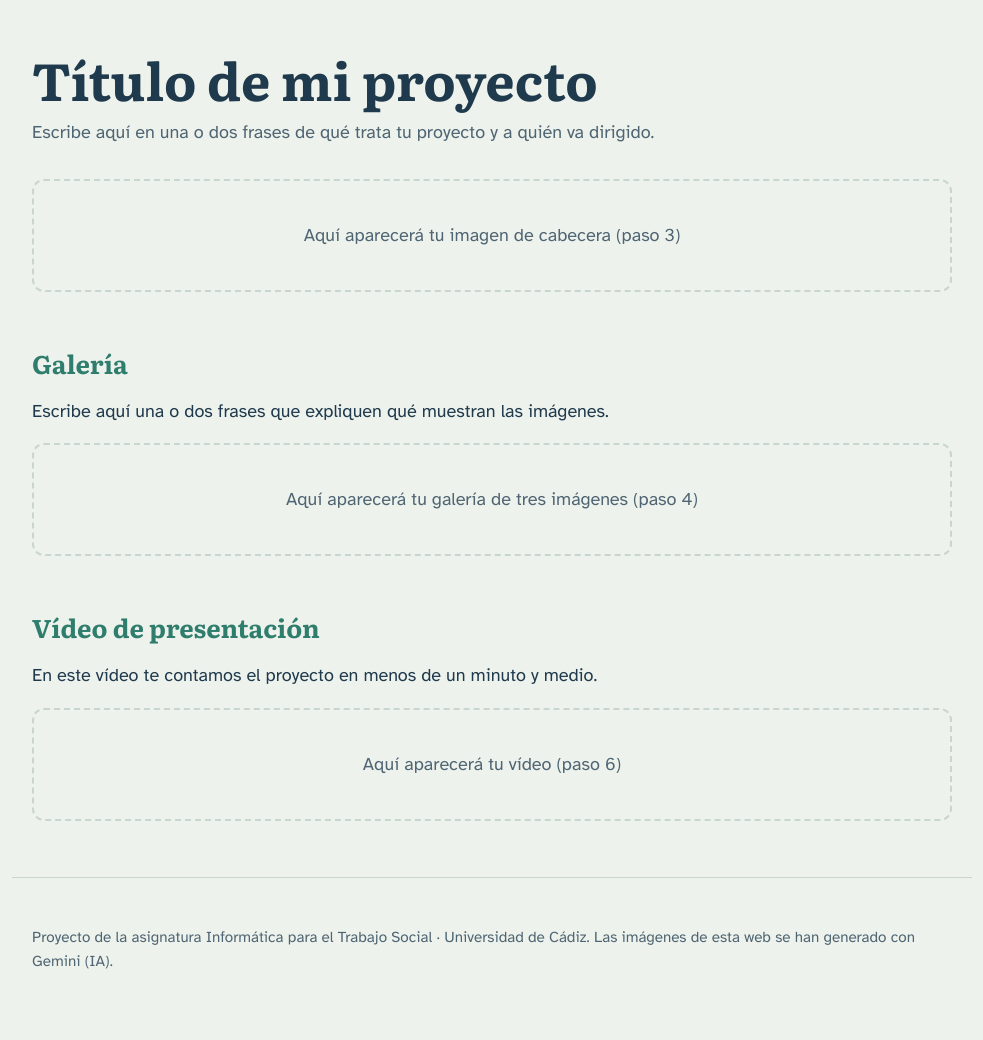
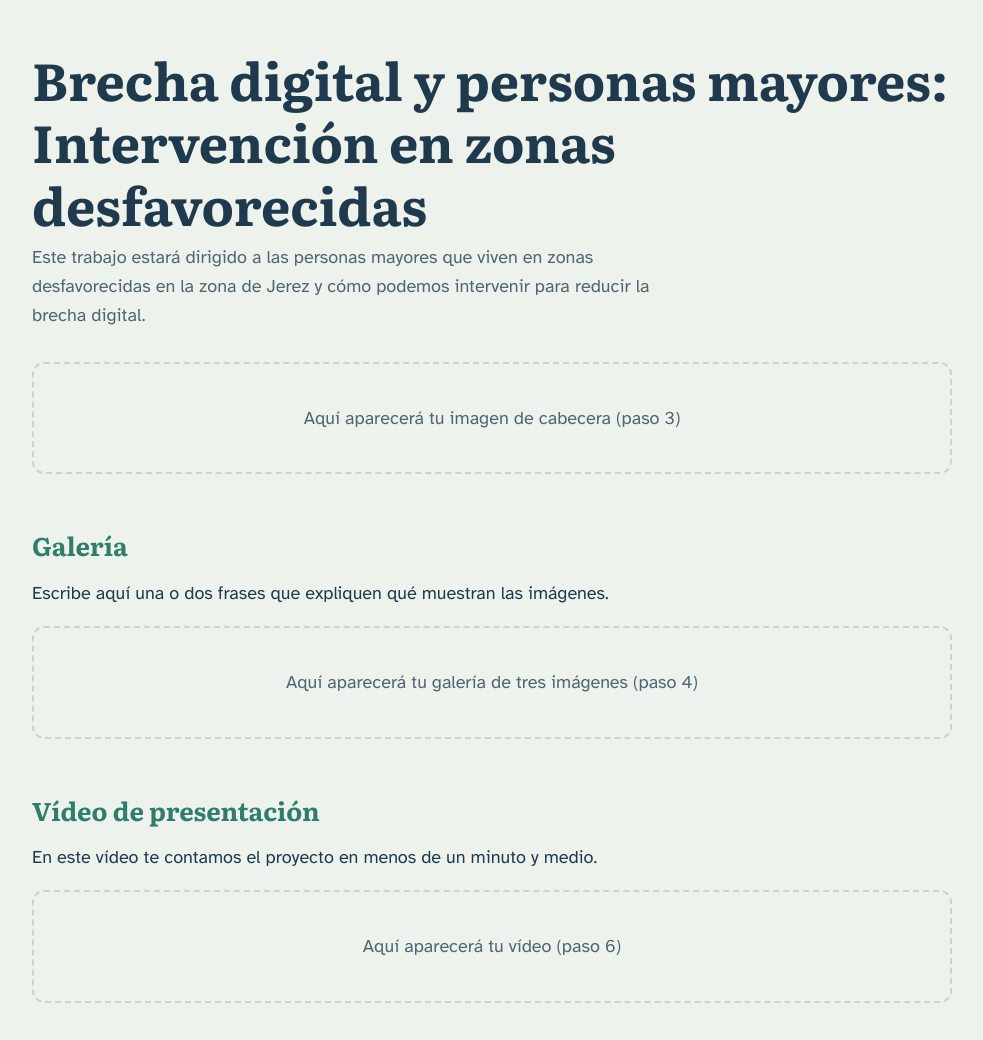
Before and after one commit to achigar-uca/practica-imagenes-video, a plain HTML site: page index.html in a window 1280 px wide. Shown: the top 1040 px of the page, without its empty margins (148-1131 px from the left). Drawn offline with Linux system fonts and the light colour scheme.

```diff
--- a/index.html
+++ b/index.html
@@ -144,8 +144,9 @@
 
   <header>
     <!-- Cambia este título por el de tu proyecto -->
-    <h1>Título de mi proyecto</h1>
-    <p class="subtitulo">Escribe aquí en una o dos frases de qué trata tu proyecto y a quién va dirigido.</p>
+    <h1>Brecha digital y personas mayores: Intervención en zonas desfavorecidas
+    </h1>
+    <p class="subtitulo">Este trabajo estará dirigido a las personas mayores que viven en zonas desfavorecidas en la zona de Jerez y cómo podemos intervenir para reducir la brecha digital.</p>
 
     <div class="zona" data-aviso="Aquí aparecerá tu imagen de cabecera (paso 3)">
       <!-- PASO 3: CABECERA ============================ INICIO -->
```
Also changed, not shown: img/Cabecera.png (added), img/Galeria1.png (added), img/Galeria2.png (added), img/Galeria3.png (added).
